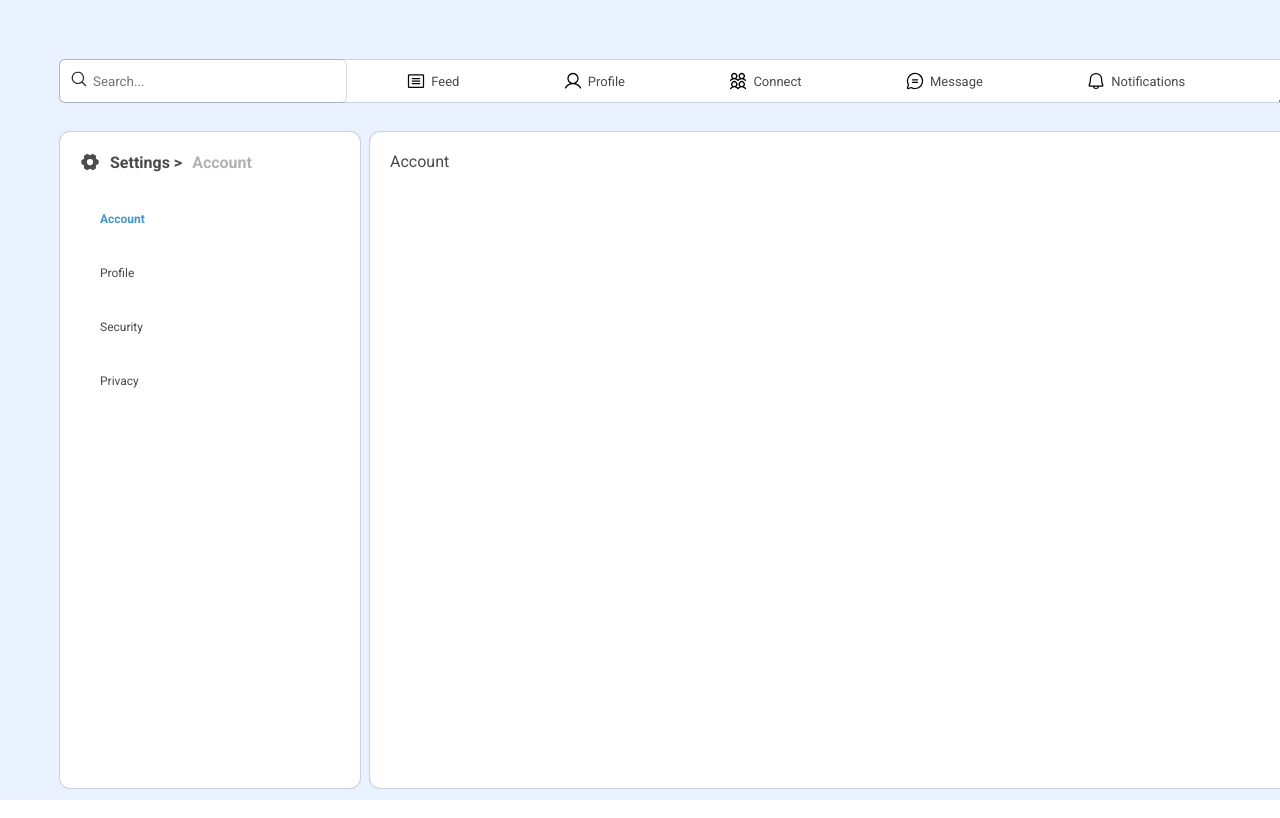
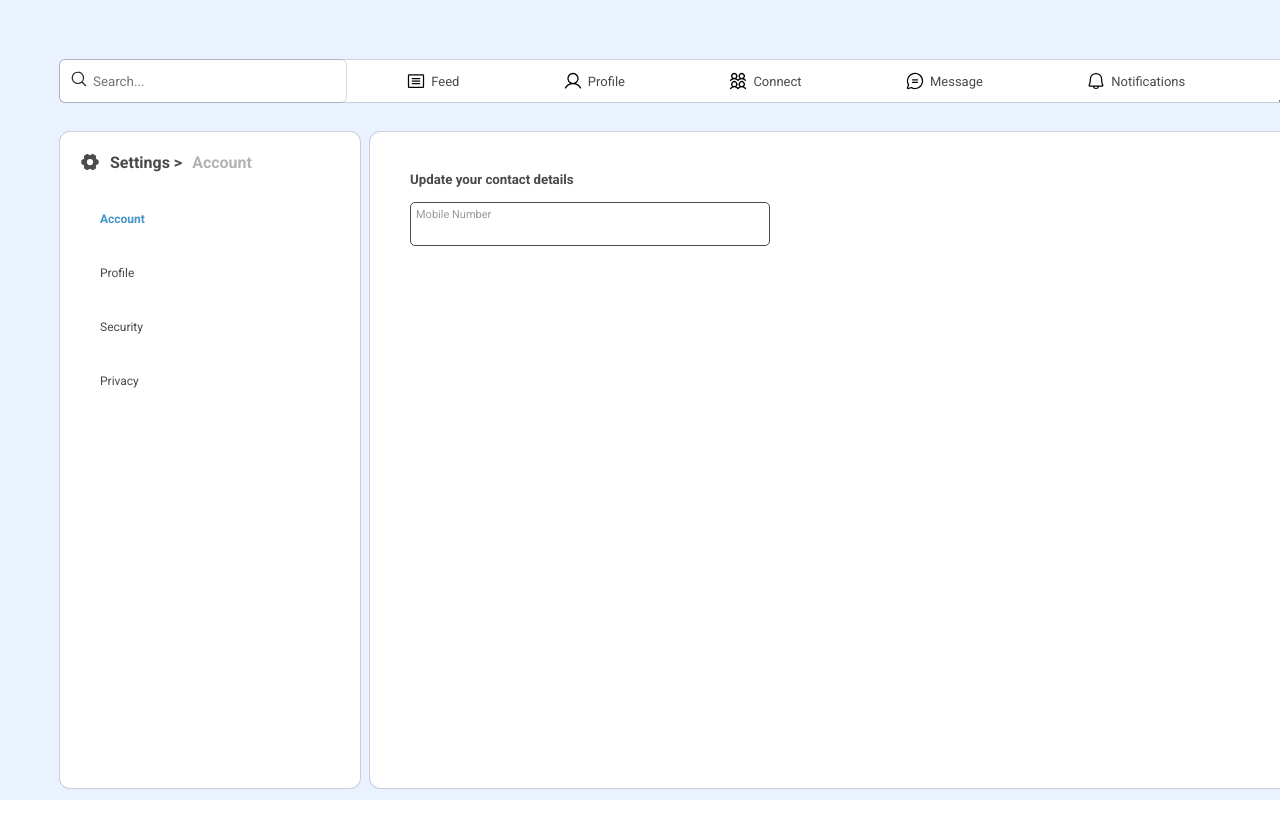
Before and after one commit to DiamondD7/actweb_client, a React (Vite) app: page /settings-page in a window 1280 px wide. Shown: the top 818 px of the page. Built offline with nearby package versions, Linux system fonts and the light colour scheme; no server answers; a web font is replaced by a local one.

Commit message:
added logic for updating mobile number

```diff
--- a/src/components/Profile/Profile.jsx
+++ b/src/components/Profile/Profile.jsx
@@ -61,17 +61,17 @@ const ProfileReels = () => {
   );
 };
 
-const ProfileCards = () => {
+const ProfileCards = ({ userData }) => {
   return (
     <div className="profile-cards-container__wrapper">
       <div className="profile-cards__wrapper">
         <div className="profile-cards-icon-texts__wrapper">
           <EnvelopeIcon size={18} />
-          <span style={{ fontSize: "12px" }}>junro@gmail.com</span>
+          <span style={{ fontSize: "12px" }}>{userData.email}</span>
         </div>
         <div className="profile-cards-icon-texts__wrapper">
           <PhoneIcon size={18} />
-          <span style={{ fontSize: "12px" }}>+6421020288765</span>
+          <span style={{ fontSize: "12px" }}>{userData.mobileNumber}</span>
         </div>
       </div>
       <div className="profile-cards__wrapper">
@@ -336,7 +336,7 @@ const Profile = () => {
             <ProfileShowreel />
           </div>
           <div>
-            <ProfileCards />
+            <ProfileCards userData={userData} />
             <ProfileReels />
           </div>
         </div>
--- a/src/components/Settings/Settings.jsx
+++ b/src/components/Settings/Settings.jsx
@@ -16,8 +16,10 @@ import {
 import Nav from "../Nav/Nav";
 
 import "../../styles/settingsstyles.css";
+
 const ProfileSettings = ({ navigate, userData, handleGetUserData }) => {
-  const [isFormSubmit, setIsFormSubmit] = useState(false);
+  const USERNAME_REGEX = /^[a-zA-Z][a-zA-Z0-9._]{2,15}$/;
+  const [isUserNameValid, setIsUserNameValid] = useState(null);
   const [usernameErrorMsg, setUsernameErrorMsg] = useState("");
   const [newUserData, setNewUserData] = useState({
     userName: "",
@@ -27,6 +29,17 @@ const ProfileSettings = ({ navigate, userData, handleGetUserData }) => {
   const [isLoading, setIsLoading] = useState(false);
   const [selectedFile, setSelectedFile] = useState(null);
   const [preview, setPreview] = useState(null);
+
+  useEffect(() => {
+    if (newUserData.userName.length > 0) {
+      const validate = USERNAME_REGEX.test(newUserData.userName);
+      if (!validate) {
+        setIsUserNameValid(false);
+      } else {
+        setIsUserNameValid(true);
+      }
+    }
+  }, [newUserData.userName]);
 
   const handleFormOnChange = (e) => {
     const { name, value } = e.target;
@@ -283,6 +296,15 @@ const ProfileSettings = ({ navigate, userData, handleGetUserData }) => {
             ) : (
               ""
             )}
+
+            {isUserNameValid === false ? (
+              <p className="-error-form-p">
+                Invalid username: 3 to 16 characters. Must start with a letter
+                and can include letters, numbers, underscores, or dots.
+              </p>
+            ) : (
+              ""
+            )}
             <div className="-form-input__wrapper">
               <p>Username</p>
               <input
@@ -324,10 +346,141 @@ const ProfileSettings = ({ navigate, userData, handleGetUserData }) => {
   );
 };
 
-const Account = () => {
+const Account = ({ userData, handleGetUserData }) => {
+  const NUM_REGEX = /^\d*$/;
+  const [isNumberValid, setIsNumberValid] = useState(false);
+  const [isLoading, setIsLoading] = useState(false);
+  const [isUpdated, setIsUpdated] = useState(false);
+  const [newUserData, setNewUserData] = useState({
+    mobileNumber: "",
+  });
+  const navigate = useNavigate();
+
+  useEffect(() => {
+    const validate = NUM_REGEX.test(newUserData.mobileNumber);
+
+    if (!validate) {
+      setIsNumberValid(false);
+    } else {
+      setIsNumberValid(true);
+    }
+  }, [newUserData.mobileNumber]);
+
+  const handleOnInputChange = (e) => {
+    const { name, value } = e.target;
+
+    setNewUserData((prev) => ({
+      ...prev,
+      [name]: value,
+    }));
+  };
+
+  const handleUpdateData = async (retry = true) => {
+    try {
+      const response = await fetch(UpdateData, {
+        method: "PUT",
+        headers: {
+          "Content-Type": "application/json",
+          Accept: "application/json",
+        },
+        credentials: "include",
+        body: JSON.stringify({
+          Id: sessionStorage.getItem("id"),
+          ProfilePictureUrl: "",
+          MobileNumber: newUserData.mobileNumber,
+        }),
+      });
+
+      if (response.status === 302) {
+        console.warn("Detected a 302. rerouting...");
+        navigate("/");
+      }
+
+      if (response.status === 401 && retry === false) {
+        console.warn("Unauthorized. Rerouting...");
+      }
+
+      if (response.status === 401 && retry) {
+        console.warn("Detected a 402. Retrying request");
+        await handleUpdateData(false);
+      }
+
+      if (!response.ok) {
+        console.warn(response.status);
+        setIsLoading(false);
+      }
+
+      const data = await response.json();
+      console.log(data);
+
+      setNewUserData({
+        mobileNumber: "",
+      });
+
+      setIsUpdated(true);
+      handleGetUserData();
+      setTimeout(() => {
+        setIsLoading(false);
+      }, 2000);
+    } catch (err) {
+      console.warn(err);
+    }
+  };
+
+  const handleBtnClicked = async (e) => {
+    e.preventDefault();
+    setIsLoading(true);
+    await handleUpdateData();
+  };
+
   return (
     <div>
-      <div>Account</div>
+      {isLoading === true ? (
+        <div className="account-loading-icon__wrapper">
+          <CircleNotchIcon size={35} className={"-btn-loading__icon"} />
+        </div>
+      ) : (
+        <form className="account-form__wrapper">
+          <div className="-display-flex-aligned-center -gap-10">
+            <h5>Update your contact details</h5>
+            {isUpdated === true && (
+              <>
+                <CheckCircleIcon size={16} weight="fill" color={"limegreen"} />
+                <label className="update__text">updated</label>
+              </>
+            )}
+          </div>
+
+          {isNumberValid === false ? (
+            <p className="-error-form-p">Mobile number is not valid</p>
+          ) : (
+            ""
+          )}
+          <div className="-form-input__wrapper">
+            <p>Mobile Number</p>
+            <input
+              type="text"
+              value={newUserData.mobileNumber}
+              name="mobileNumber"
+              placeholder={
+                userData.mobileNumber === null
+                  ? "64XXXXXXXX"
+                  : userData.mobileNumber
+              }
+              onChange={(e) => handleOnInputChange(e)}
+            />
+          </div>
+
+          {newUserData.mobileNumber !== "" && (
+            <button
+              disabled={isNumberValid === true ? false : true}
+              onClick={(e) => handleBtnClicked(e)}
+            >
+              Save
+            </button>
+          )}
+        </form>
+      )}
     </div>
   );
 };
@@ -425,7 +578,10 @@ const Settings = () => {
         </div>
         <div className="settings-display-container__wrapper">
           {navDisplay === "Account" ? (
-            <Account />
+            <Account
+              userData={userData}
+              handleGetUserData={handleGetUserData}
+            />
           ) : navDisplay === "Profile" ? (
             <ProfileSettings
               navigate={navigate}
--- a/src/components/Signup/Signup.jsx
+++ b/src/components/Signup/Signup.jsx
@@ -249,7 +249,7 @@ const Signup = () => {
             {validUserName === false ? (
               <p className="-error-form-p">
                 {" "}
-                2 to 16 characters. Must start with a letter and can include
+                3 to 16 characters. Must start with a letter and can include
                 letters, numbers, underscores, or dots.
               </p>
             ) : (
--- a/src/styles/settingsstyles.css
+++ b/src/styles/settingsstyles.css
@@ -87,6 +87,7 @@
 }
 
 .update__text {
+  font-size: 13px;
   color: limegreen;
   font-weight: 400;
 }
@@ -95,3 +96,22 @@
   position: absolute;
   left: 55%;
 }
+
+.account-form__wrapper {
+  width: 400px;
+  padding: 20px;
+}
+
+.account-form__wrapper button {
+  cursor: pointer;
+  padding: 5px 10px;
+  border: none;
+  border-radius: 5px;
+  background-color: #4495c7;
+  color: #ffffffff;
+}
+
+.account-loading-icon__wrapper {
+  position: absolute;
+  left: 55%;
+}
```
